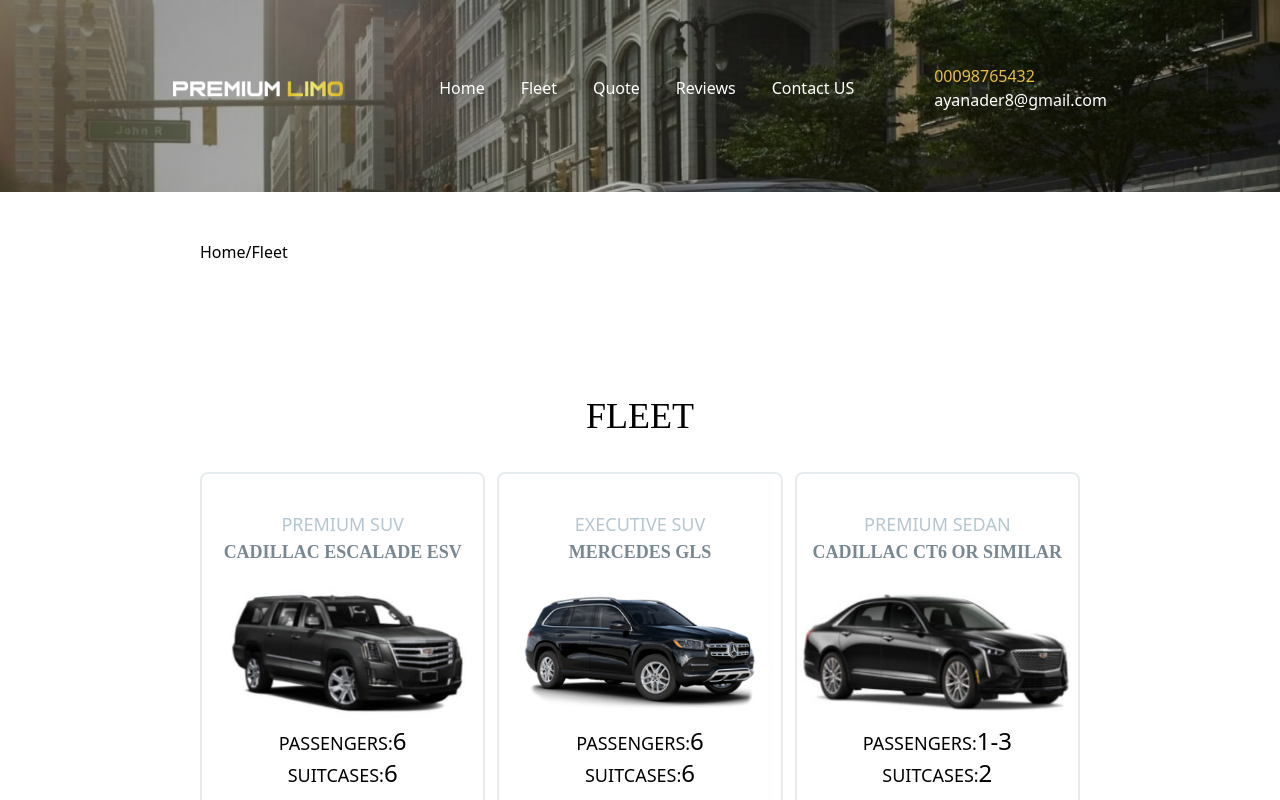
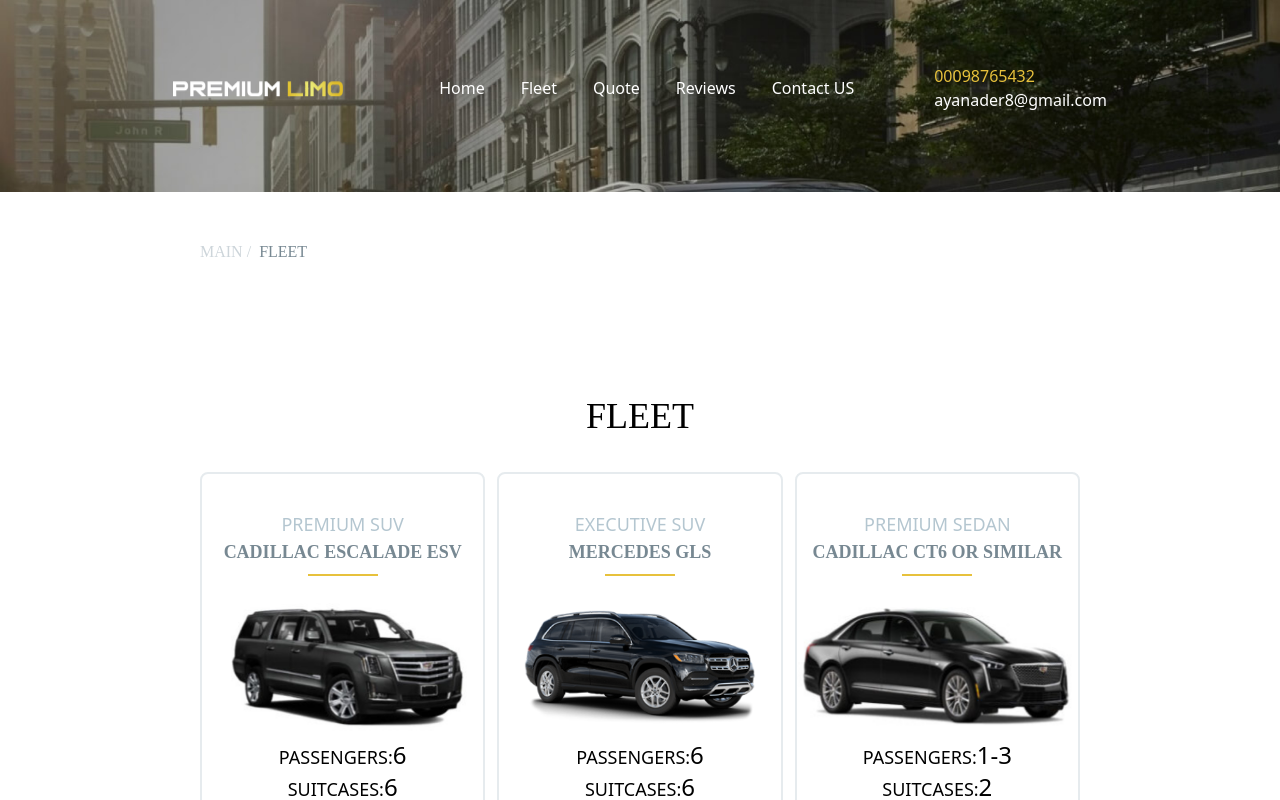
Before and after one commit to Ayayehia/TransportationService, a Next.js app: page /main/fleet in a window 1280 px wide. Shown: the top 800 px of the page. Built offline with nearby package versions, Linux system fonts and the light colour scheme.

Commit message:
hover effect on car card

```diff
--- a/src/app/components/products/Card.tsx
+++ b/src/app/components/products/Card.tsx
@@ -1,4 +1,6 @@
+"use client";
 import Link from "next/link";
+import { motion } from "framer-motion";
 const Card = ({
   type,
   model,
@@ -43,7 +45,7 @@
       <div className="flex flex-col justify-center items-center w-full pt-9">
         <p className="text-[#B4C6D0] text-lg">{type}</p>
         <h2 className="text-lg text-[#778892] font-semibold ">{model}</h2>
-        <div className="border-b-[#E7C13C] border-b-4  " />
+        <div className="border-b-[#E7C13C] border-b-2 w-1/4 my-2" />
         <img src={image} className="w-fit h-[155px]" />
         <p className="text-lg">
           Passengers:
@@ -52,9 +54,13 @@
         <p className="text-lg pb-9">
           Suitcases:<span className="font-medium text-2xl">{suitcases}</span>
         </p>
-        <button className="py-8 w-full bg-[#E6EBEE] text-[#778892] font-medium text-sm uppercase">
+        <motion.button
+          whileHover={{ scale: 1.05, y: -5 }}
+          transition={{ duration: 0.3 }}
+          className="py-8 w-full bg-[#E6EBEE] text-[#778892] font-medium text-sm uppercase hover:bg-[#E7C13C] hover:rounded-md"
+        >
           <Link href="/reserve">Reserve Now</Link>
-        </button>
+        </motion.button>
       </div>
     </div>
   );
--- a/src/app/main/fleet/page.tsx
+++ b/src/app/main/fleet/page.tsx
@@ -82,7 +82,10 @@
 
   return (
     <div className="xl:px-[200px] p-4 lg:p-0 lg:px-[100px] ">
-      <div className="lg:pt-12 pt-6">Home/Fleet</div>
+      <h3 className="lg:pt-12 pt-6 text-[#CDD5DA] uppercase">
+        Main<span className="pl-1">/</span>
+        <span className="text-[#778892] pl-1"> Fleet</span>
+      </h3>
       <div className="flex w-full items-center justify-center">
         <h3 className="text-4xl uppercase lg:pt-[132px] pt-8">Fleet</h3>
       </div>
```
